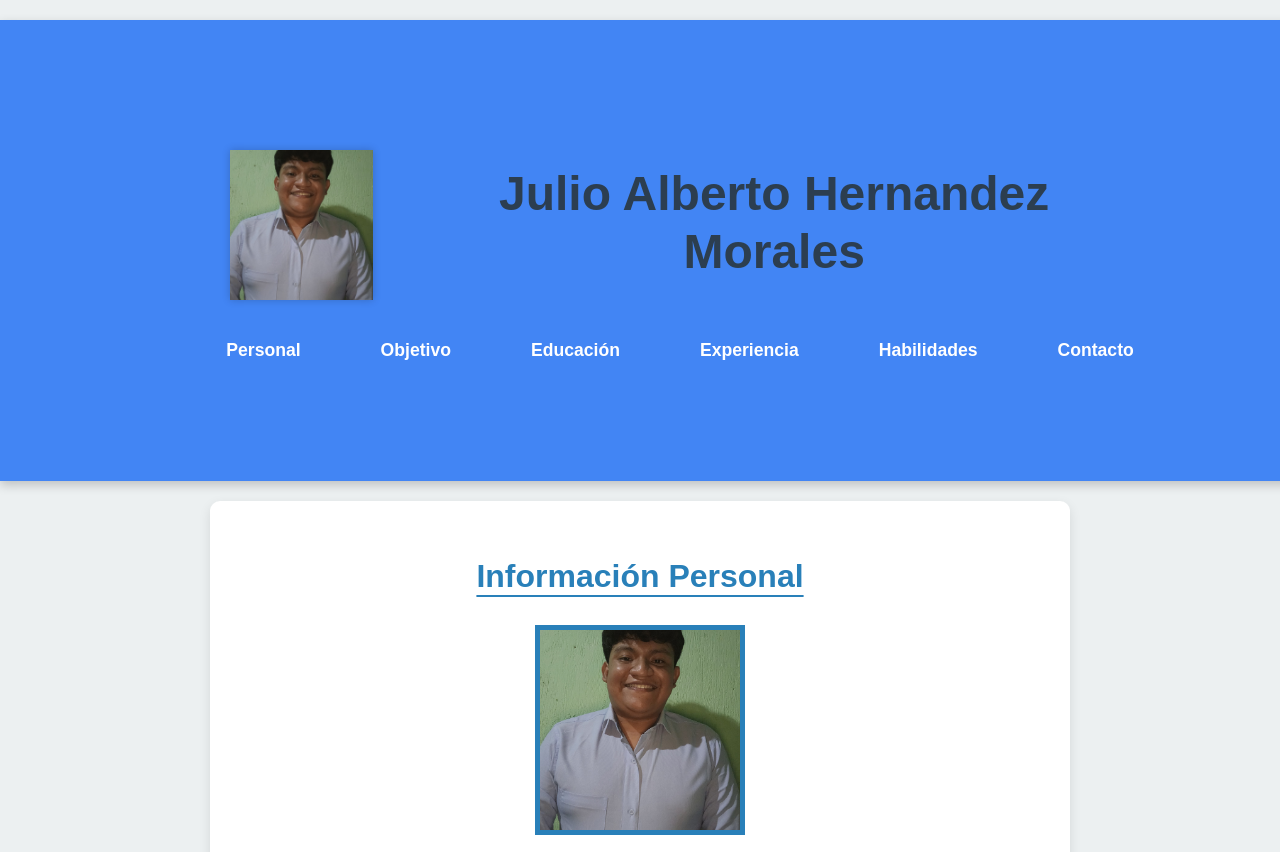
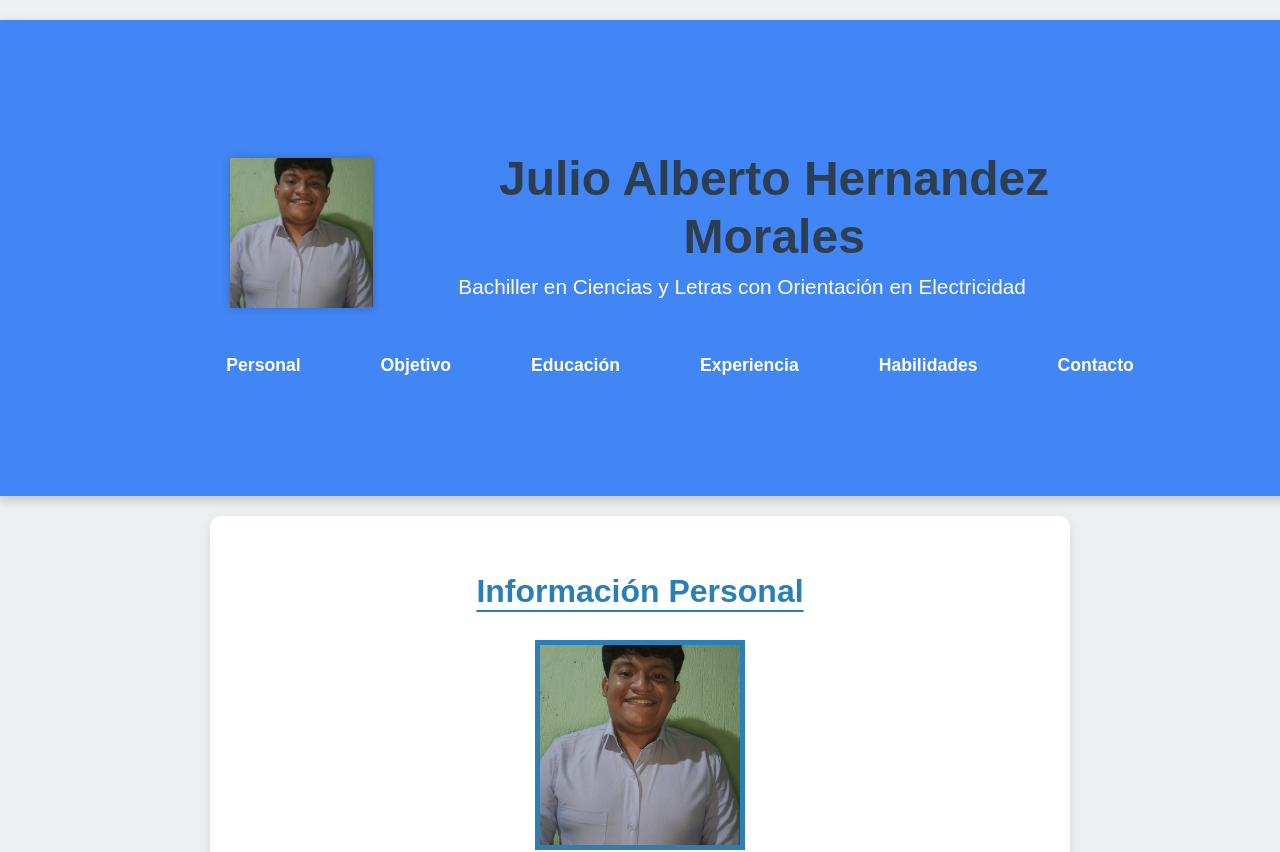
Before and after one commit to Aljulio/curriculum-vitae-react, a React (Create React App) app: page / in a window 1280 px wide. Shown: the top 852 px of the page. Built offline with nearby package versions, Linux system fonts and the light colour scheme.

Commit message:
Implementar subtítulo en encabezado con estilos y adaptabilidad móvil, y ajustes generales de tamaño.

```diff
--- a/src/components/MainHeader/MainHeader.css
+++ b/src/components/MainHeader/MainHeader.css
@@ -2,69 +2,80 @@
 .main-header-container {
   background-color: #4285F4; /* Tu azul principal */
   color: white; /* Texto blanco */
-  /* ¡CAMBIADO AQUÍ! Aumentado el padding superior e inferior para el tamaño final */
-  padding: calc(110px + env(safe-area-inset-top)) 20px 90px; /* Último ajuste de padding superior e inferior */
+  padding: calc(110px + env(safe-area-inset-top)) 20px 90px;
   display: flex;
-  flex-direction: column; /* Apilar elementos (contenido y nav) */
-  align-items: center; /* Centrar horizontalmente */
-  box-shadow: 0 4px 10px rgba(0, 0, 0, 0.2); /* Sombra sutil */
+  flex-direction: column;
+  align-items: center;
+  box-shadow: 0 4px 10px rgba(0, 0, 0, 0.2);
 
-  overflow: hidden; /* Asegura que no haya barras de desplazamiento dentro del header */
-  width: 100%; /* Asegura que ocupe todo el ancho disponible */
-  min-width: 320px; /* Un ancho mínimo razonable para evitar compresión excesiva */
+  overflow: hidden;
+  width: 100%;
+  min-width: 320px;
 }
 
 .main-header-content {
   display: flex;
-  flex-direction: column; /* Por defecto apilado: foto, luego info */
-  align-items: center; /* Centrar elementos */
-  gap: 15px; /* Espacio entre foto e info */
+  flex-direction: column;
+  align-items: center;
+  gap: 15px;
   width: 100%;
-  max-width: 900px; /* Ancho máximo para el contenido */
-  margin-bottom: 20px; /* Espacio entre el contenido principal y la nav */
+  max-width: 900px;
+  margin-bottom: 20px;
 }
 
 .main-profile-picture {
-  width: 100px; /* Tamaño de la foto */
+  width: 100px;
   height: 100px;
-  border-radius: 0; /* Para hacerla cuadrada */
+  border-radius: 0;
   object-fit: cover;
-  /* Borde azul eliminado */
   box-shadow: 0 0 8px rgba(0, 0, 0, 0.2);
 }
 
 .main-info {
-  text-align: center; /* Centrar el texto en móvil */
+  text-align: center;
 }
 
 .main-name {
-  font-size: 2.2em; /* Tamaño del nombre */
+  font-size: 2.2em;
   margin: 0;
   margin-bottom: 5px;
   line-height: 1.2;
 }
+
+/* Estilos para el subtítulo */
+.main-subtitle {
+  color: white;
+  font-size: 1.1em; /* Tamaño general, para pantallas más grandes que móvil pequeño */
+  margin-top: 5px;
+  margin-bottom: 10px;
+  font-weight: normal;
+  line-height: 1.3;
+  text-decoration: none;
+  text-align: center;
+}
+
 
 .main-contact-info {
   font-size: 1em;
   margin: 0;
   opacity: 0.9;
   display: flex;
-  flex-direction: column; /* Apila el correo y el teléfono */
-  gap: 5px; /* Pequeño espacio entre ellos */
+  flex-direction: column;
+  gap: 5px;
 }
 
 .main-contact-info strong {
-  color: white; /* Hace que "Correo:" y "Teléfono:" sean blancos y fuertes */
-  font-weight: bold; /* Asegura que estén en negrita */
+  color: white;
+  font-weight: bold;
 }
 
 .main-contact-info .phone-number {
-  color: white; /* Hace que el número de teléfono sea blanco */
-  font-weight: bold; /* Puedes quitar esto si no quieres que el número sea negrita */
+  color: white;
+  font-weight: bold;
 }
 
 .main-contact-info a {
-  color: white; /* Color del enlace de correo electrónico, ya era blanco */
+  color: white;
   text-decoration: none;
   font-weight: bold;
 }
@@ -74,8 +85,8 @@
 }
 
 .main-contact-info .separator {
-  color: white; /* Asegura que el separador '|' sea blanco */
-  margin: 0 5px; /* Espacio alrededor del separador */
+  color: white;
+  margin: 0 5px;
 }
 
 
@@ -86,26 +97,26 @@
   margin: 0;
   display: flex;
   justify-content: center;
-  flex-wrap: wrap; /* Para que los elementos se envuelvan en pantallas pequeñas */
-  width: 100%; /* Ocupa todo el ancho disponible */
+  flex-wrap: wrap;
+  width: 100%;
 }
 
 .main-nav li {
-  margin: 5px 10px; /* Espacio entre los elementos de la lista */
+  margin: 5px 10px;
 }
 
 .main-nav a {
   text-decoration: none;
-  color: white; /* Enlaces blancos en la nav bar */
+  color: white;
   font-weight: bold;
-  padding: 8px 15px; /* Más padding para hacer el área de clic más grande */
+  padding: 8px 15px;
   transition: background-color 0.3s ease, color 0.3s ease;
-  border-radius: 5px; /* Esquinas redondeadas para los botones */
-  display: block; /* Para que el padding sea efectivo en toda el área del enlace */
+  border-radius: 5px;
+  display: block;
 }
 
 .main-nav a:hover {
-  background-color: rgba(255, 255, 255, 0.2); /* Fondo semi-transparente al pasar el ratón */
+  background-color: rgba(255, 255, 255, 0.2);
   color: white;
 }
 
@@ -113,45 +124,54 @@
 /* --- Media Queries para adaptar a pantallas grandes (desktop) --- */
 @media (min-width: 769px) {
   .main-header-container {
-    /* ¡CAMBIADO AQUÍ! Ajuste final del padding superior e inferior para desktop */
-    padding: calc(130px + env(safe-area-inset-top)) 40px 110px; /* Ajuste final de padding en desktop */
-    flex-direction: column; /* Sigue siendo columna principal */
+    padding: calc(130px + env(safe-area-inset-top)) 40px 110px;
+    flex-direction: column;
   }
 
   .main-header-content {
-    flex-direction: row; /* En fila para desktop */
-    justify-content: flex-start; /* Alinear a la izquierda */
+    flex-direction: row;
+    justify-content: flex-start;
     align-items: center;
-    text-align: left; /* Alinear texto a la izquierda */
-    margin-bottom: 30px; /* Más espacio entre info y nav */
+    text-align: left;
+    margin-bottom: 30px;
   }
 
   .main-profile-picture {
-    width: 150px; /* Foto más grande en desktop */
+    width: 150px;
     height: 150px;
-    margin-right: 30px; /* Espacio a la derecha de la foto */
+    margin-right: 30px;
   }
 
   .main-name {
-    font-size: 3em; /* Nombre más grande en desktop */
+    font-size: 3em;
+  }
+
+  /* Ajuste para el subtítulo en desktop */
+  .main-subtitle {
+    font-size: 1.3em;
+    margin-top: 8px;
+    margin-bottom: 15px;
+    text-align: left;
+    text-decoration: none;
+    margin-left: 40px; /* Mantén este valor para desktop */
   }
 
   .main-contact-info {
     font-size: 1.2em;
-    flex-direction: row; /* Vuelve a ser fila en desktop */
-    gap: 0; /* Elimina el espacio extra en desktop */
+    flex-direction: row;
+    gap: 0;
   }
 
   .main-nav ul {
-    justify-content: center; /* Centrar la navegación en desktop */
+    justify-content: center;
   }
 
   .main-nav li {
-    margin: 0 20px; /* Más espacio entre enlaces en desktop */
+    margin: 0 20px;
   }
 
   .main-nav a {
-    padding: 10px 20px; /* Más padding en desktop */
+    padding: 10px 20px;
     font-size: 1.1em;
   }
 }
@@ -159,11 +179,19 @@
 /* --- Media Queries para adaptar a pantallas muy pequeñas (ej. smartphones) --- */
 @media (max-width: 480px) {
   .main-header-container {
-    /* ¡CAMBIADO AQUÍ! Ajuste final del padding superior e inferior para móviles */
-    padding: calc(110px + env(safe-area-inset-top)) 10px 90px; /* Ajuste final de padding superior/inferior para móviles, con safe area */
+    padding: calc(110px + env(safe-area-inset-top)) 10px 90px;
   }
   .main-name {
-    font-size: 1.8em; /* Reducir tamaño de fuente en pantallas muy pequeñas */
+    font-size: 1.8em;
+  }
+  /* Ajuste para el subtítulo en móviles pequeños */
+  .main-subtitle {
+    font-size: 0.85em; /* ¡CAMBIADO AQUÍ! Reduce el tamaño de fuente para que quepa mejor */
+    margin-top: 3px;
+    margin-bottom: 8px;
+    text-decoration: none;
+    text-align: center;
+    /* No añadir margin-left aquí para que siga centrado en móvil */
   }
   .main-contact-info {
     font-size: 0.9em;
@@ -173,13 +201,13 @@
     height: 90px;
   }
   .main-nav li {
-    margin: 5px 5px; /* Reducir aún más el margen en pantallas muy pequeñas */
+    margin: 5px 5px;
   }
   .main-nav a {
-    padding: 6px 10px; /* Ajustar padding en pantallas muy pequeñas */
+    padding: 6px 10px;
     font-size: 0.85em;
   }
   .main-contact-info .separator {
-    display: none; /* Oculta el separador '|' en móvil si no lo quieres */
+    display: none;
   }
 }
--- a/src/components/MainHeader/MainHeader.jsx
+++ b/src/components/MainHeader/MainHeader.jsx
@@ -9,7 +9,9 @@ function MainHeader() {
         <img src={myPhoto} alt="Tu Foto de Perfil" className="main-profile-picture" />
         <div className="main-info">
           <h1 className="main-name">Julio Alberto Hernandez Morales</h1>
-          {/* ¡ELIMINADO: Información de contacto (correo y teléfono) */}
+          {/* ¡AÑADIDO AQUÍ! El subtítulo */}
+          <h2 className="main-subtitle">Bachiller en Ciencias y Letras con Orientación en Electricidad</h2>
+          {/* Información de contacto (correo y teléfono) - si la tuvieras, iría aquí */}
           {/* <p className="main-contact-info">
             <strong>Correo:</strong> <a href="mailto:julioalbertoh79@gmail.com">julioalbertoh79@gmail.com</a> <span className="separator">|</span> <strong>Teléfono:</strong> <span className="phone-number">+502 59079563</span>
           </p> */}
```
